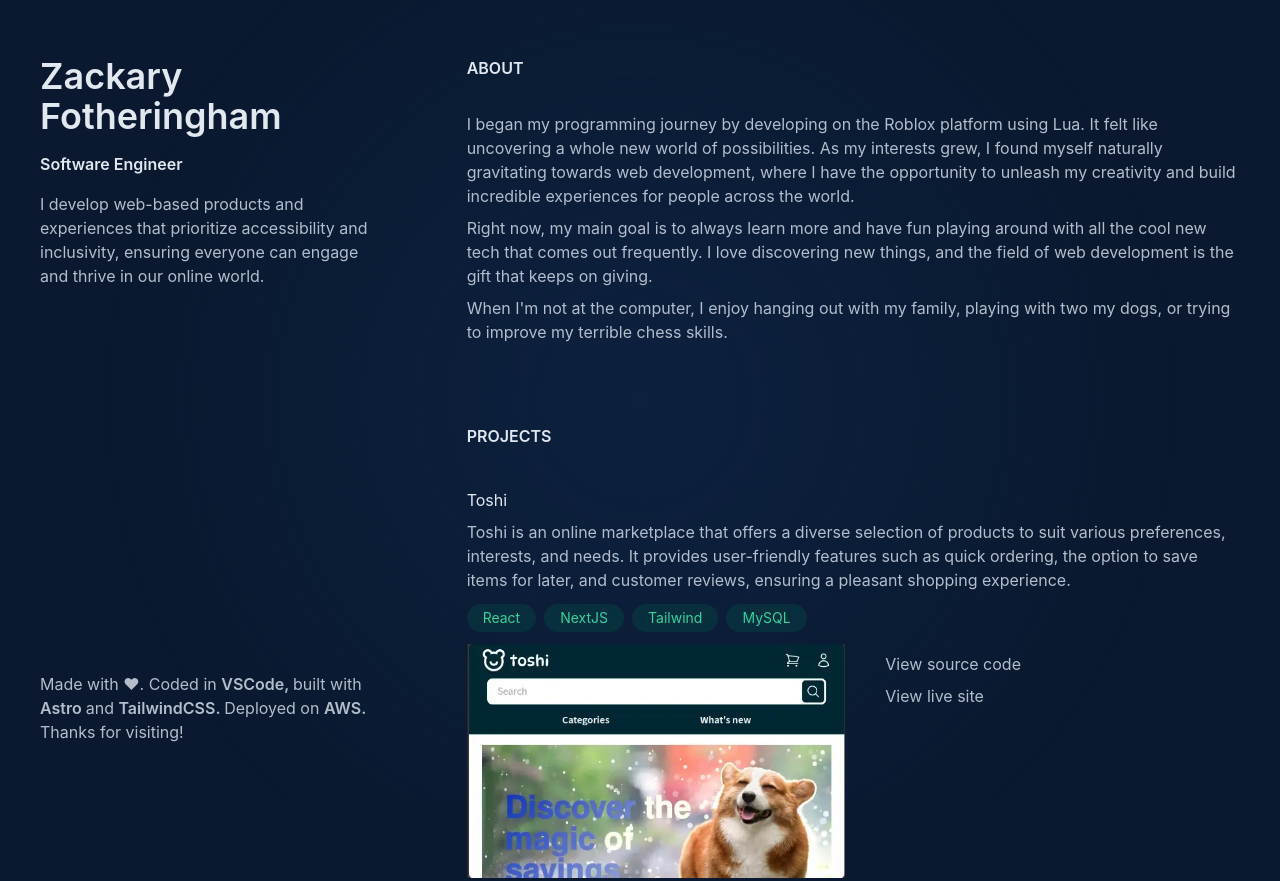
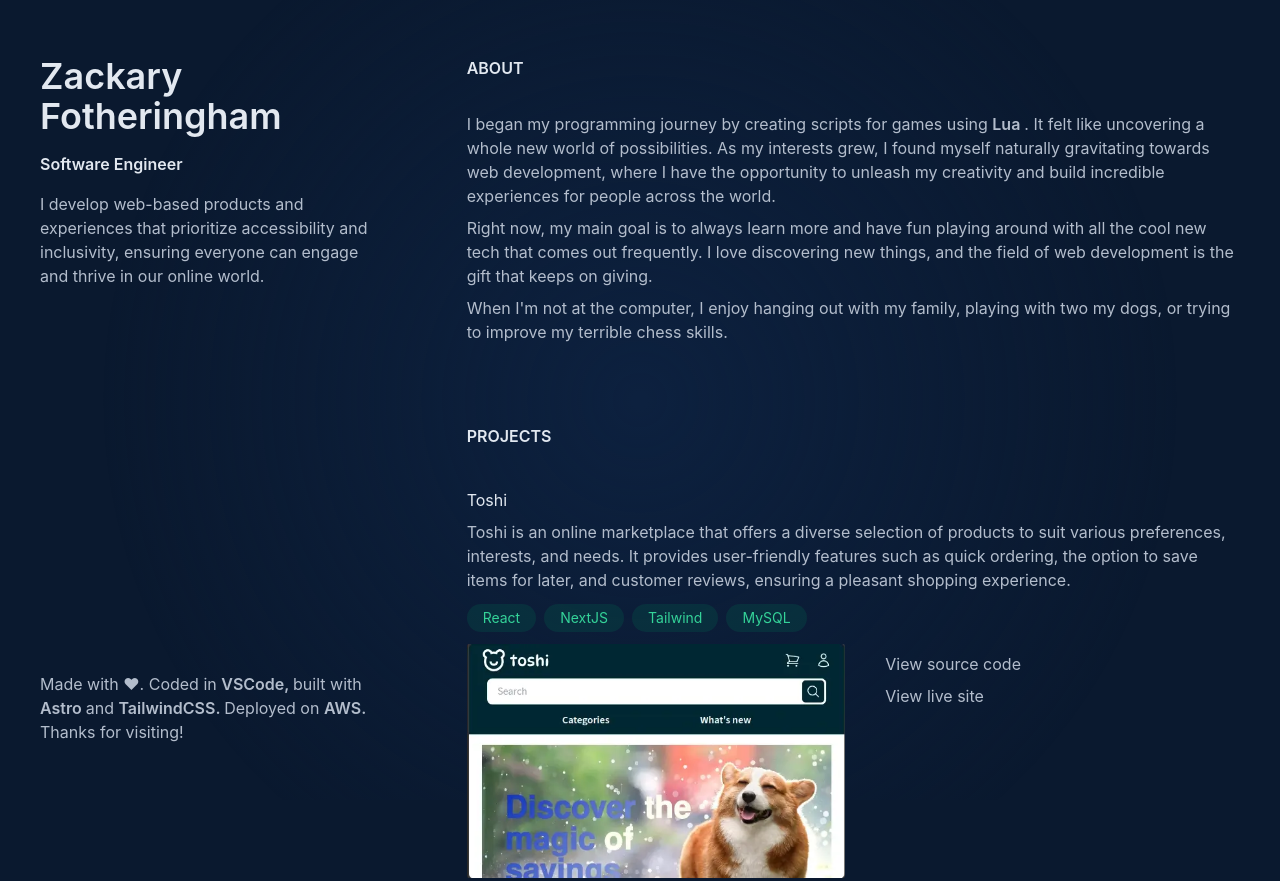
Before and after one commit to curatedcode/portfolio, an Astro site: page / in a window 1280 px wide. Shown: the top 881 px of the page. Built offline with nearby package versions, Linux system fonts and the light colour scheme; Astro itself is replaced by a stand-in of ours; some icons are missing.

Commit message:
update about section

```diff
--- a/src/pages/index.astro
+++ b/src/pages/index.astro
@@ -75,11 +75,17 @@
 			<section class="grid gap-2">
 				<h1 class="text-site-blue-lightest mb-6 font-semibold">ABOUT</h1>
 				<p>
-					I began my programming journey by developing on the Roblox platform
-					using Lua. It felt like uncovering a whole new world of possibilities.
-					As my interests grew, I found myself naturally gravitating towards web
-					development, where I have the opportunity to unleash my creativity and
-					build incredible experiences for people across the world.
+					I began my programming journey by creating scripts for games using <ExternalLink
+						href="http://www.lua.org/"
+						className="font-semibold hover:text-site-blue-lightest transition-colors"
+						title="Lua site"
+					>
+						Lua
+					</ExternalLink>. It felt like uncovering a whole new world of
+					possibilities. As my interests grew, I found myself naturally
+					gravitating towards web development, where I have the opportunity to
+					unleash my creativity and build incredible experiences for people
+					across the world.
 				</p>
 				<p>
 					Right now, my main goal is to always learn more and have fun playing
```
